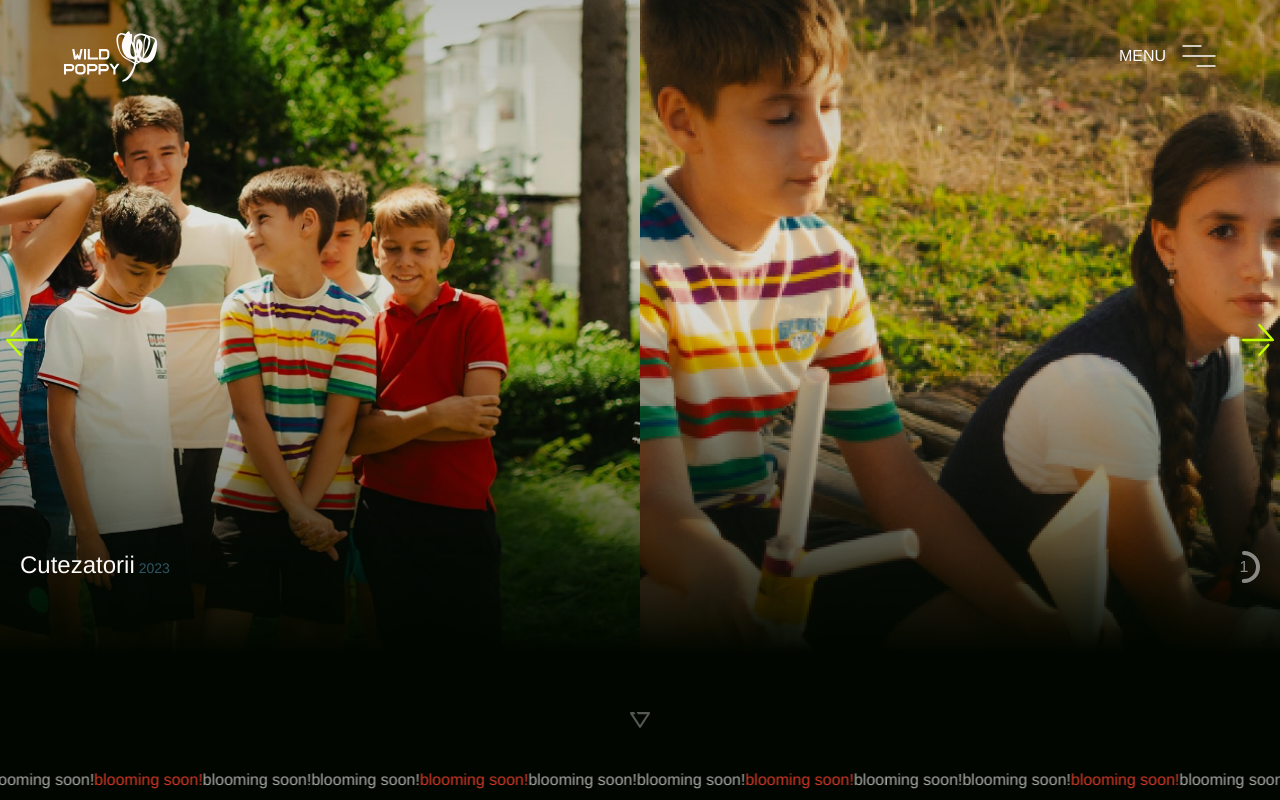
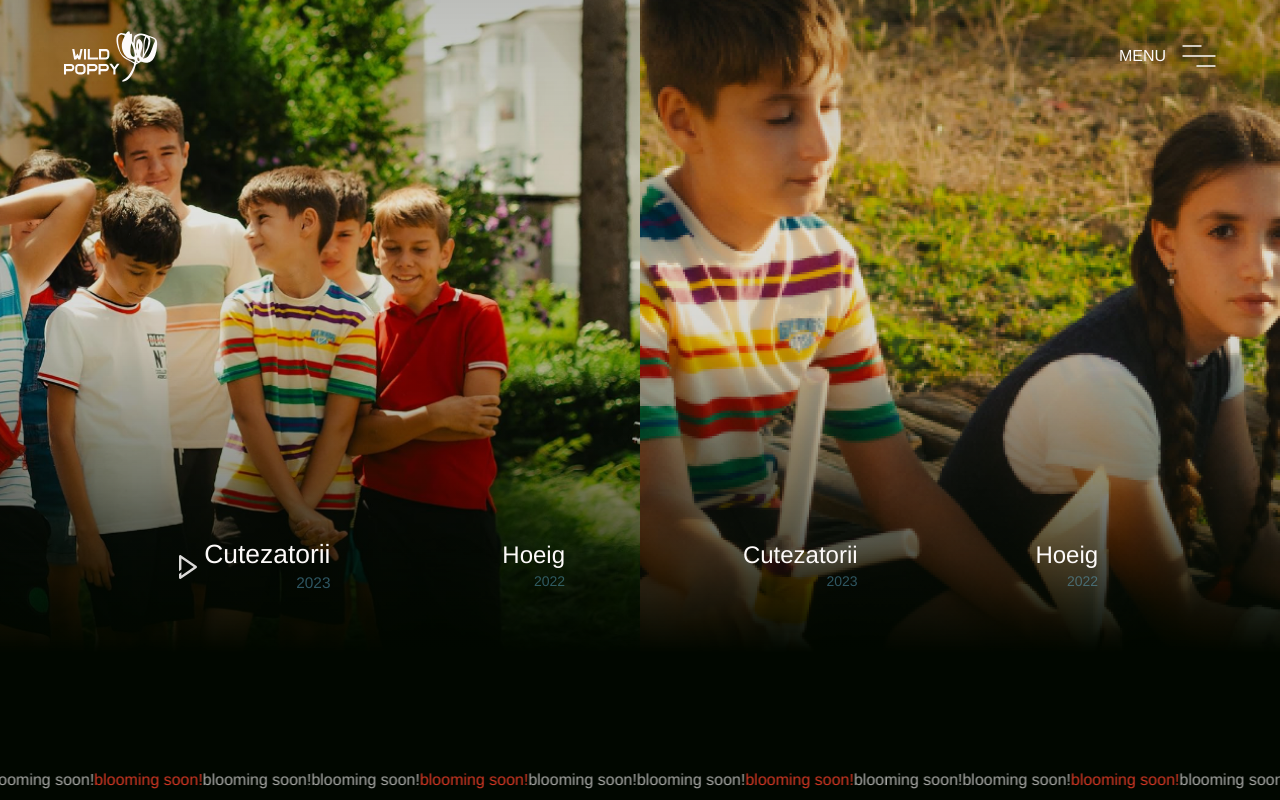
Before and after one commit to Septy2000/Wild-Poppy-Films-Website, a Next.js app in the folder wild-poppy-films-website/: page / in a window 1280 px wide. Shown: the top 800 px of the page. Built offline with nearby package versions, Linux system fonts and the light colour scheme.

Commit message:
Implemented home hero for desktop;

```diff
--- a/wild-poppy-films-website/src/_types/components.ts
+++ b/wild-poppy-films-website/src/_types/components.ts
@@ -14,4 +14,5 @@ export interface HomeHeroContentOverlayProps {
     films: HomeHeroFilm[];
     showNextMovie: () => void;
     showPreviousMovie: () => void;
+    setCurrentMovieIndex: (index: number) => void;
 }
--- a/wild-poppy-films-website/src/components/CircularCounter/CircularCounter.styled.tsx
+++ b/wild-poppy-films-website/src/components/CircularCounter/CircularCounter.styled.tsx
@@ -8,6 +8,10 @@ export const Wrapper = styled.div`
     position: relative;
     width: 32px;
     height: 32px;
+
+    @media (min-width: ${({ theme }) => theme.screen.desktop}) {
+        display: none;
+    }
 `;
 
 export const CircleProgress = styled.circle`
--- a/wild-poppy-films-website/src/components/pages/FilmsPage/FilmsPage.tsx
+++ b/wild-poppy-films-website/src/components/pages/FilmsPage/FilmsPage.tsx
@@ -1,5 +1,5 @@
 "use client";
-import React, { useState, useEffect } from "react";
+import React, { useState } from "react";
 import FilmContainerLarge from "@/components/pages/FilmsPage/FilmContainerLarge/FilmContainerLarge";
 import * as Styled from "./FilmsPage.styled";
 import { films } from "@/data";
--- a/wild-poppy-films-website/src/components/pages/HomePage/CarouselSection/CarouselSection.styled.tsx
+++ b/wild-poppy-films-website/src/components/pages/HomePage/CarouselSection/CarouselSection.styled.tsx
@@ -43,16 +43,16 @@ const slideAnimation = (translateX: number, delay: number) => css`
 `;
 
 export const CarouselItem = styled(Image)<{ $translateX: number; $delay: number }>`
-    width: 128px;
-    height: 128px;
-    margin-bottom: 16px;
+    width: 8rem;
+    height: 8rem;
+    margin-bottom: 1rem;
 
     ${({ $translateX, $delay }) => slideAnimation($translateX, $delay)}
 `;
 
 export const PoppyLogo = styled(PoppyLogoSketch)`
     position: relative;
-    top: -200px;
-    right: -80px;
+    top: -8rem;
+    right: -6rem;
     z-index: -1;
 `;
--- a/wild-poppy-films-website/src/components/pages/HomePage/CarouselSection/CarouselSection.tsx
+++ b/wild-poppy-films-website/src/components/pages/HomePage/CarouselSection/CarouselSection.tsx
@@ -68,7 +68,6 @@ export default function CarouselSection() {
                             ))}
                     </Styled.CarouselRight>
                 </Styled.CarouselContainer>
-
                 <Styled.PoppyLogo />
             </Styled.Container>
         </React.Fragment>
--- a/wild-poppy-films-website/src/components/pages/HomePage/HomeHero/HomeHero.styled.tsx
+++ b/wild-poppy-films-website/src/components/pages/HomePage/HomeHero/HomeHero.styled.tsx
@@ -28,3 +28,13 @@ export const StyledImage = styled(Image)<{ $imageIndex: number }>`
 
     transition: translate 0.2s ease-in-out;
 `;
+
+export const Spacer = styled.div`
+    width: 100%;
+    background: ${({ theme }) => theme.colors.neutral.neutral_14};
+    height: 10vh;
+
+    @media (max-width: ${({ theme }) => theme.screen.desktop}) {
+        display: none;
+    }
+`;
--- a/wild-poppy-films-website/src/components/pages/HomePage/HomeHero/HomeHero.tsx
+++ b/wild-poppy-films-website/src/components/pages/HomePage/HomeHero/HomeHero.tsx
@@ -25,6 +25,22 @@ import HoeigMobile3 from "@/images/home-page/hero/hoeig/hoeig-3-mobile.png";
 
 export default function HomeHero() {
     const films: HomeHeroFilm[] = [
+        {
+            title: "Cutezatorii",
+            year: "2023",
+            images: {
+                mobile: [CutezatoriiMobile1, CutezatoriiMobile2, CutezatoriiMobile3],
+                desktop: [CutezatoriiDesktop1, CutezatoriiDesktop2, CutezatoriiDesktop3],
+            },
+        },
+        {
+            title: "Hoeig",
+            year: "2022",
+            images: {
+                mobile: [HoeigMobile1, HoeigMobile2, HoeigMobile3],
+                desktop: [HoeigDesktop1, HoeigDesktop2, HoeigDesktop3],
+            },
+        },
         {
             title: "Cutezatorii",
             year: "2023",
@@ -84,7 +100,13 @@ export default function HomeHero() {
         setCurrentImageIndex(0);
     }
 
+    function setMovieIndex(index: number) {
+        setCurrentMovieIndex(index);
+        setCurrentImageIndex(0);
+    }
+
     return (
+        <React.Fragment>
             <Styled.Container>
                 <Styled.ContentContainer>
                     {films.map((film) =>
@@ -110,7 +132,10 @@ export default function HomeHero() {
                     currentMovieIndex={currentMovieIndex}
                     showNextMovie={showNextMovie}
                     showPreviousMovie={showPreviousMovie}
+                    setCurrentMovieIndex={setMovieIndex}
                 />
             </Styled.Container>
+            <Styled.Spacer />
+        </React.Fragment>
     );
 }
--- a/wild-poppy-films-website/src/components/pages/HomePage/HomeHero/HomeHeroContentOverlay/HomeHeroContentOverlay.styled.tsx
+++ b/wild-poppy-films-website/src/components/pages/HomePage/HomeHero/HomeHeroContentOverlay/HomeHeroContentOverlay.styled.tsx
@@ -1,5 +1,6 @@
 "use client";
 import styled from "styled-components";
+import RightFwdIcon from "@/icons/navigation/right-fwd-icon.svg";
 
 export const Container = styled.div`
     position: absolute;
@@ -18,6 +19,10 @@ export const MovieControlsContainer = styled.div`
     display: flex;
     justify-content: space-between;
     align-items: center;
+
+    @media (min-width: ${({ theme }) => theme.screen.desktop}) {
+        display: none;
+    }
 `;
 
 export const MovieTitleAndCounterContainer = styled.div`
@@ -28,14 +33,39 @@ export const MovieTitleAndCounterContainer = styled.div`
     align-items: center;
 
     padding: 0 20px;
+
+    @media (min-width: ${({ theme }) => theme.screen.desktop}) {
+        padding: 0 64px;
+    }
 `;
 
 export const MovieTitleAndYearWrapper = styled.div`
     display: flex;
+
+    @media (max-width: ${({ theme }) => theme.screen.desktop}) {
         flex-direction: column;
         align-items: start;
         height: 2rem;
         overflow: hidden;
+    }
+
+    @media (min-width: ${({ theme }) => theme.screen.desktop}) {
+        flex-direction: row;
+        width: 100%;
+        justify-content: space-evenly;
+    }
+`;
+
+export const MovieInstanceContainer = styled.div`
+    display: flex;
+    flex-direction: row;
+    justify-content: center;
+    align-items: center;
+    gap: 1rem;
+
+    @media (min-width: ${({ theme }) => theme.screen.desktop}) {
+        padding: 1.5rem 2rem;
+    }
 `;
 
 export const MovieTitleAndYearContainer = styled.div<{ $movieIndex: number; $isSelected: boolean }>`
@@ -43,9 +73,19 @@ export const MovieTitleAndYearContainer = styled.div<{ $movieIndex: number; $isS
     flex-direction: row;
     justify-content: center;
     align-items: flex-end;
+    word-wrap: normal;
 
+    @media (max-width: ${({ theme }) => theme.screen.desktop}) {
         transition: transform 0.2s ease-in-out;
         transform: translateY(${({ $movieIndex }) => -100 * $movieIndex}%);
+    }
+
+    @media (min-width: ${({ theme }) => theme.screen.desktop}) {
+        flex-direction: column;
+        transition: opacity 0.2s, transform 0.2s;
+        opacity: ${({ $isSelected }) => ($isSelected ? 1 : 0.6)};
+        transform: ${({ $isSelected }) => ($isSelected ? "scale(1.1)" : "scale(1)")};
+    }
 `;
 
 export const MovieTitle = styled.p`
@@ -54,6 +94,10 @@ export const MovieTitle = styled.p`
     line-height: 1.2;
     color: ${({ theme }) => theme.colors.neutral.neutral_1};
     margin-right: 4px;
+
+    @media (min-width: ${({ theme }) => theme.screen.desktop}) {
+        margin: 0;
+    }
 `;
 
 export const MovieYear = styled.p`
@@ -63,3 +107,15 @@ export const MovieYear = styled.p`
     color: ${({ theme }) => theme.colors.secondary.celadon_blue};
     opacity: 40%;
 `;
+
+export const ForwardIconStyled = styled(RightFwdIcon)<{ $isSelected: boolean }>`
+    fill: ${({ theme }) => theme.colors.neutral.neutral_1};
+    transition: opacity 0.2s;
+    opacity: ${({ $isSelected }) => ($isSelected ? "1" : "0")};
+
+    @media (max-width: ${({ theme }) => theme.screen.desktop}) {
+        display: none;
+    }
+
+    transform: scale(1.5);
+`;
--- a/wild-poppy-films-website/src/components/pages/HomePage/HomeHero/HomeHeroContentOverlay/HomeHeroContentOverlay.tsx
+++ b/wild-poppy-films-website/src/components/pages/HomePage/HomeHero/HomeHeroContentOverlay/HomeHeroContentOverlay.tsx
@@ -10,6 +10,7 @@ export default function HomeHeroContentOverlay({
     films,
     showNextMovie,
     showPreviousMovie,
+    setCurrentMovieIndex,
 }: HomeHeroContentOverlayProps) {
     return (
         <Styled.Container>
@@ -20,6 +21,11 @@ export default function HomeHeroContentOverlay({
             <Styled.MovieTitleAndCounterContainer>
                 <Styled.MovieTitleAndYearWrapper>
                     {films.map((film, index) => (
+                        <Styled.MovieInstanceContainer
+                            key={index}
+                            onClick={() => setCurrentMovieIndex(index)}
+                        >
+                            <Styled.ForwardIconStyled $isSelected={index === currentMovieIndex} />
                             <Styled.MovieTitleAndYearContainer
                                 key={index}
                                 $movieIndex={currentMovieIndex}
@@ -28,6 +34,7 @@ export default function HomeHeroContentOverlay({
                                 <Styled.MovieTitle>{film.title}</Styled.MovieTitle>
                                 <Styled.MovieYear>{film.year}</Styled.MovieYear>
                             </Styled.MovieTitleAndYearContainer>
+                        </Styled.MovieInstanceContainer>
                     ))}
                 </Styled.MovieTitleAndYearWrapper>
                 <CircularProgress currentIndex={currentMovieIndex + 1} total={films.length} />
--- a/wild-poppy-films-website/src/components/pages/HomePage/HomeHero/ScrollDownArrowContainer/ScrollDownArrowContainer.styled.tsx
+++ b/wild-poppy-films-website/src/components/pages/HomePage/HomeHero/ScrollDownArrowContainer/ScrollDownArrowContainer.styled.tsx
@@ -10,6 +10,10 @@ export const Container = styled.div`
     cursor: pointer;
     background: ${({ theme }) => theme.colors.neutral.neutral_14};
     height: 10vh;
+
+    @media (min-width: ${({ theme }) => theme.screen.desktop}) {
+        display: none;
+    }
 `;
 
 export const StyledDownwardIcon = styled(DownwardIcon)`
```
Lines whose indentation alone changed are shown as unchanged.
